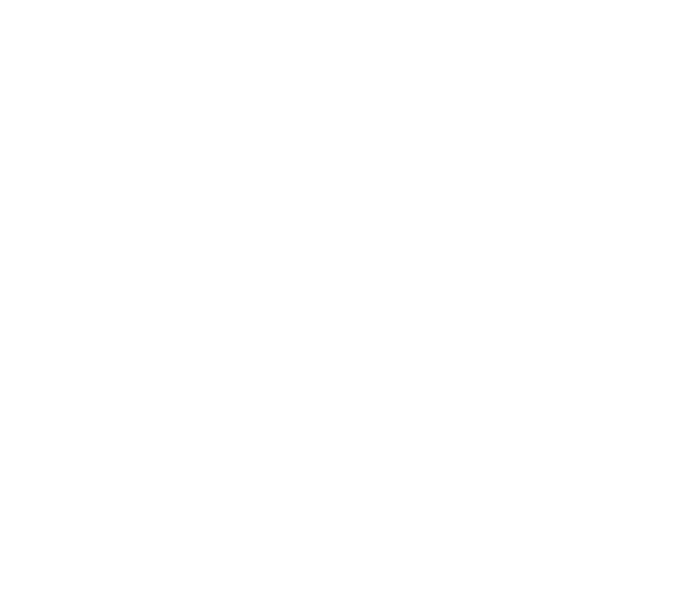
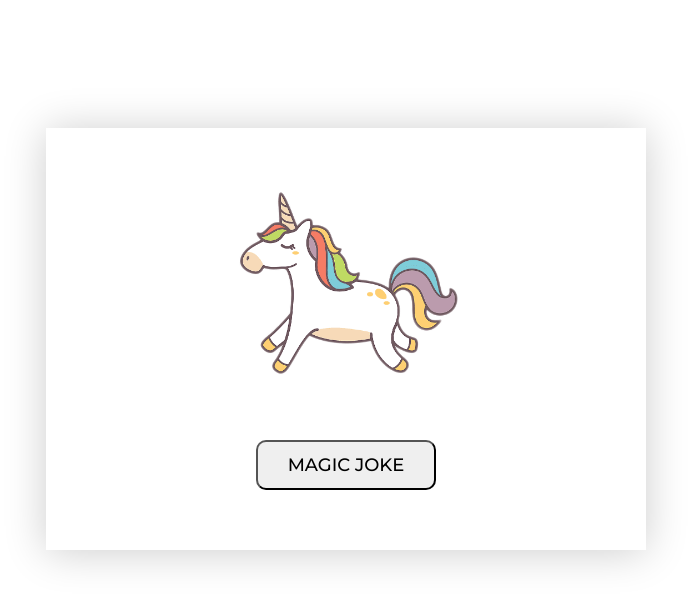
Before and after one commit to Alexa-dis/Tasks-JSFEPRESCHOOL, a plain HTML site: page random-jokes/index.html in a window 1280 px wide. Shown: the whole page, without its empty margins (294-985 px from the left). Drawn offline with Linux system fonts and the light colour scheme.

Commit message:
add basic html and styles

```diff
--- a/random-jokes/index.html
+++ b/random-jokes/index.html
@@ -4,9 +4,14 @@
     <meta charset="UTF-8">
     <meta http-equiv="X-UA-Compatible" content="IE=edge">
     <meta name="viewport" content="width=device-width, initial-scale=1.0">
-    <title>Document</title>
+    <title>Random jokes</title>
+    <link rel="stylesheet" href="style.css">
 </head>
 <body>
-
+    <div class="wrapper">
+        <div class="joke_img"></div>
+        <p class="joke__text"></p>
+        <button class="joke__btn"> magic joke</button>
+    </div>
 </body>
 </html>
--- a/random-jokes/style.css
+++ b/random-jokes/style.css
@@ -0,0 +1,35 @@
+@import url('https://fonts.googleapis.com/css2?family=Montserrat:wght@500&display=swap');
+
+body, html {
+  margin: auto;
+  font-family: 'Montserrat', sans-serif;
+}
+
+.wrapper {
+  max-width: 600px;
+  margin: 10% auto;
+  display: flex;
+  flex-direction: column;
+  align-items: center;
+  box-shadow: 0 2px 40px rgba(0, 0, 0, .2);
+}
+
+.joke_img {
+  background-image: url(./unicorn.svg.png);
+  height: 250px;
+  width: 250px;
+  background-size: cover;
+  background-repeat: no-repeat;
+  margin-top: 30px;
+}
+
+.joke__btn {
+  height: 50px;
+  width: 180px;
+  margin-bottom: 60px;
+  text-transform: uppercase;
+  font-family: 'Montserrat', sans-serif;
+  font-size: 18px;
+  border-radius: 10px;
+
+}
```
Also changed, not shown: random-jokes/unicorn.svg.png (added).
